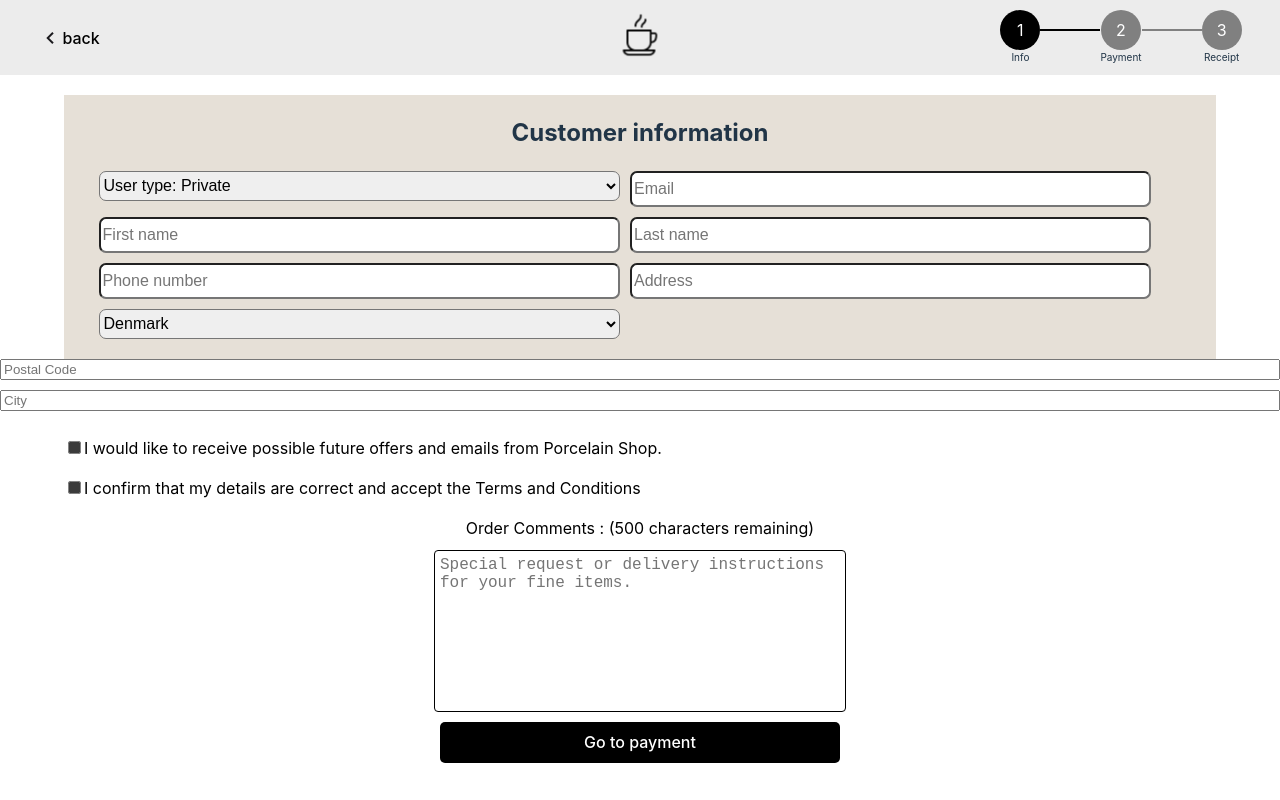
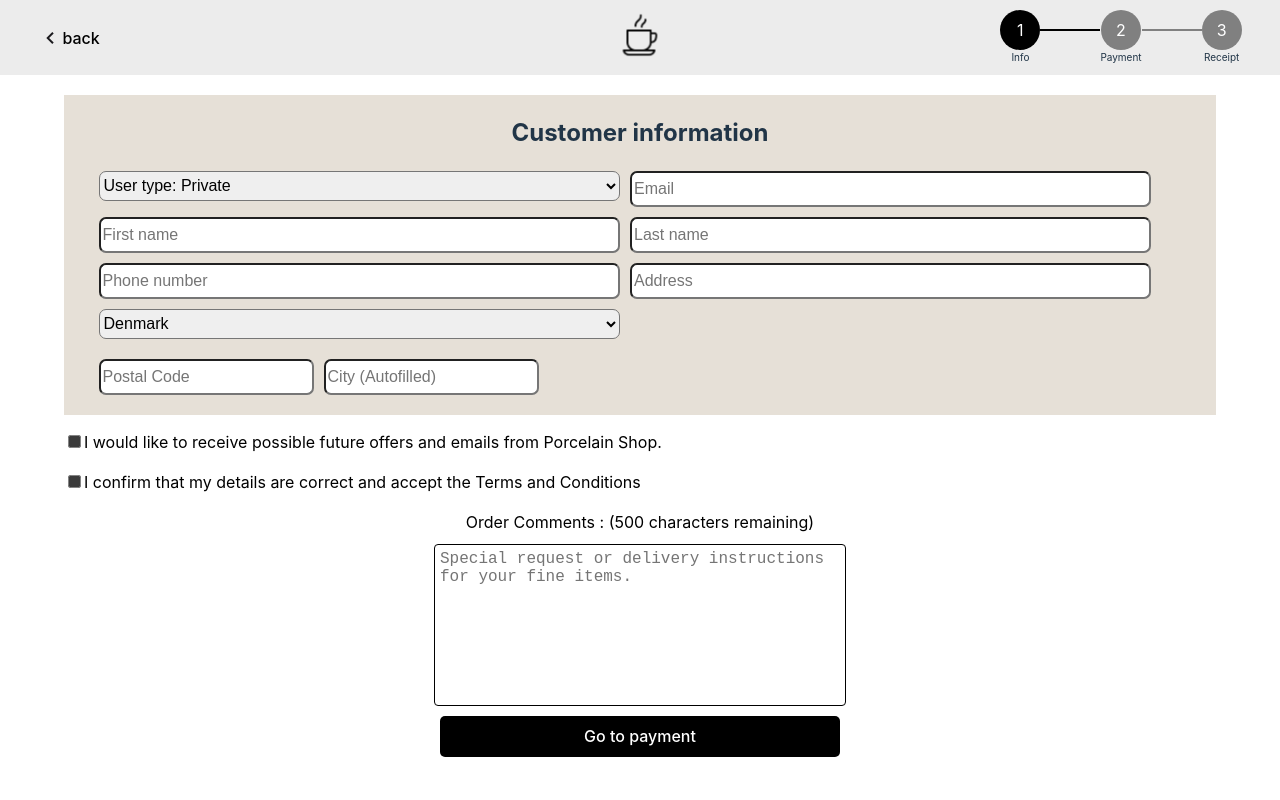
Before and after one commit to Johansogaard/frontend, a React (Vite) app: page /checkout in a window 1280 px wide. Built offline with nearby package versions, Linux system fonts and the light colour scheme; no server answers.

Commit message:
Update CSS for zipform.

```diff
--- a/src/checkoutPage/checkoutPage-Components/formComponent.css
+++ b/src/checkoutPage/checkoutPage-Components/formComponent.css
@@ -5,6 +5,22 @@
   flex-direction: column;
 
   background-color: #e6e0d7;
+}
+
+.zipform-containerLarge{
+
+    width: 90%;
+    padding-bottom: 20px ;
+     display: flex;
+     align items : center
+      flex-direction: column;
+grid-template-columns: repeat(2, 1fr);
+
+    flex-direction: columns;
+
+  gap: 10px;
+
+    background-color: #e6e0d7;
 }
 
 .checkout-UserInfo {
@@ -20,9 +36,10 @@
 .email-info {
   width: 100%;
 }
+
 .zipform-container {
   margin-bottom: 10px;
-  display: grid;
+  align
   gap: 10px;
 }
 
@@ -45,7 +62,7 @@ label.checkbox > input {
 }
 
 @media (max-width: 600px) {
-  .checkout-UserInfo, .zipform-container{
+  .checkout-UserInfo, .zipform-container, zipform-containerLarge{
     grid-template-columns: 1fr;
   }
 
--- a/src/checkoutPage/checkoutPage-Components/formComponent.tsx
+++ b/src/checkoutPage/checkoutPage-Components/formComponent.tsx
@@ -212,7 +212,10 @@ function ZipForm() {
   };
 
   return (
-    <div className="zipform-container">
+
+    <div className="zipform-containerLarge">
+ <form className="form-content">
+      <div className="checkout-UserInfo">
       <input
         type="text"
         name="postalCode"
@@ -222,17 +225,21 @@ function ZipForm() {
         className="postalCode-input"
         maxLength={4}
       />
-      {state.message && <p style={{ color: '#8B0000' }}>{state.message}</p>}
+
 
       <input
         type="text"
         name="City"
-        placeholder="City"
+        placeholder="City (Autofilled)"
         value={state.city}
         readOnly
         className="city-input"
       />
+
     </div>
+    </form>
+    </div>
+
   );
 }
 
--- a/src/checkoutPage/checkoutPage.css
+++ b/src/checkoutPage/checkoutPage.css
@@ -3,6 +3,11 @@
 }
 .checkout-delivery {
   display: flex;
+  justify-content: center;
+}
+.checkout-deliveryZip {
+  display: flex;
+  align-items: center;
   justify-content: center;
 }
 
--- a/src/checkoutPage/checkoutPage.tsx
+++ b/src/checkoutPage/checkoutPage.tsx
@@ -76,9 +76,12 @@ export function CheckoutPage() {
       </HelmetProvider>
       <CheckoutMenuBar step={1} />
       <section className="checkout-delivery">
-        <FormComponent />
-      </section>
-      <ZipForm/>
+              <FormComponent />
+            </section>
+            <section className="checkout-deliveryZip">
+              <ZipForm />
+            </section>
+
       <section className="checkout-checkboxNews">
         <CheckboxNews
           name="News"
```
